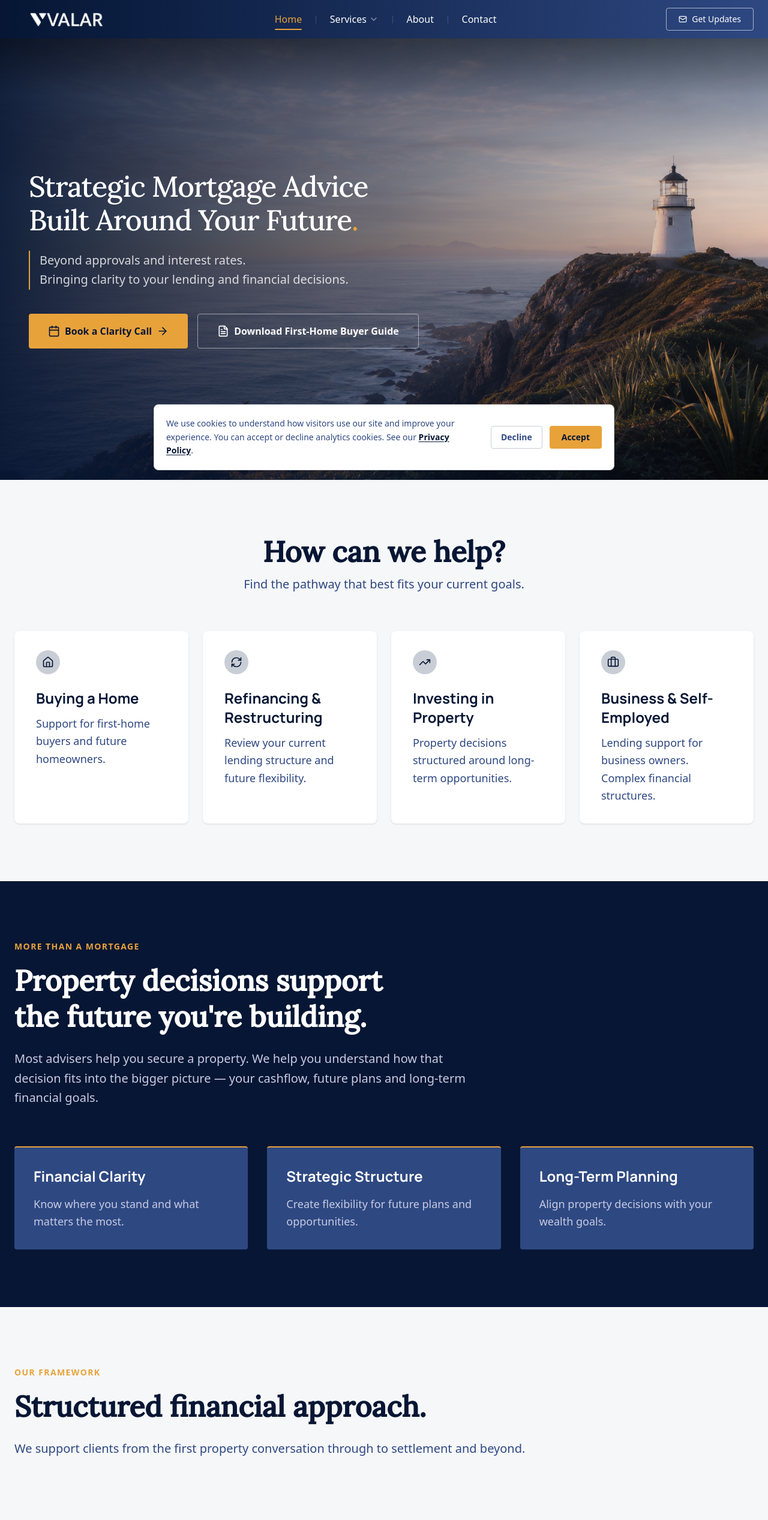
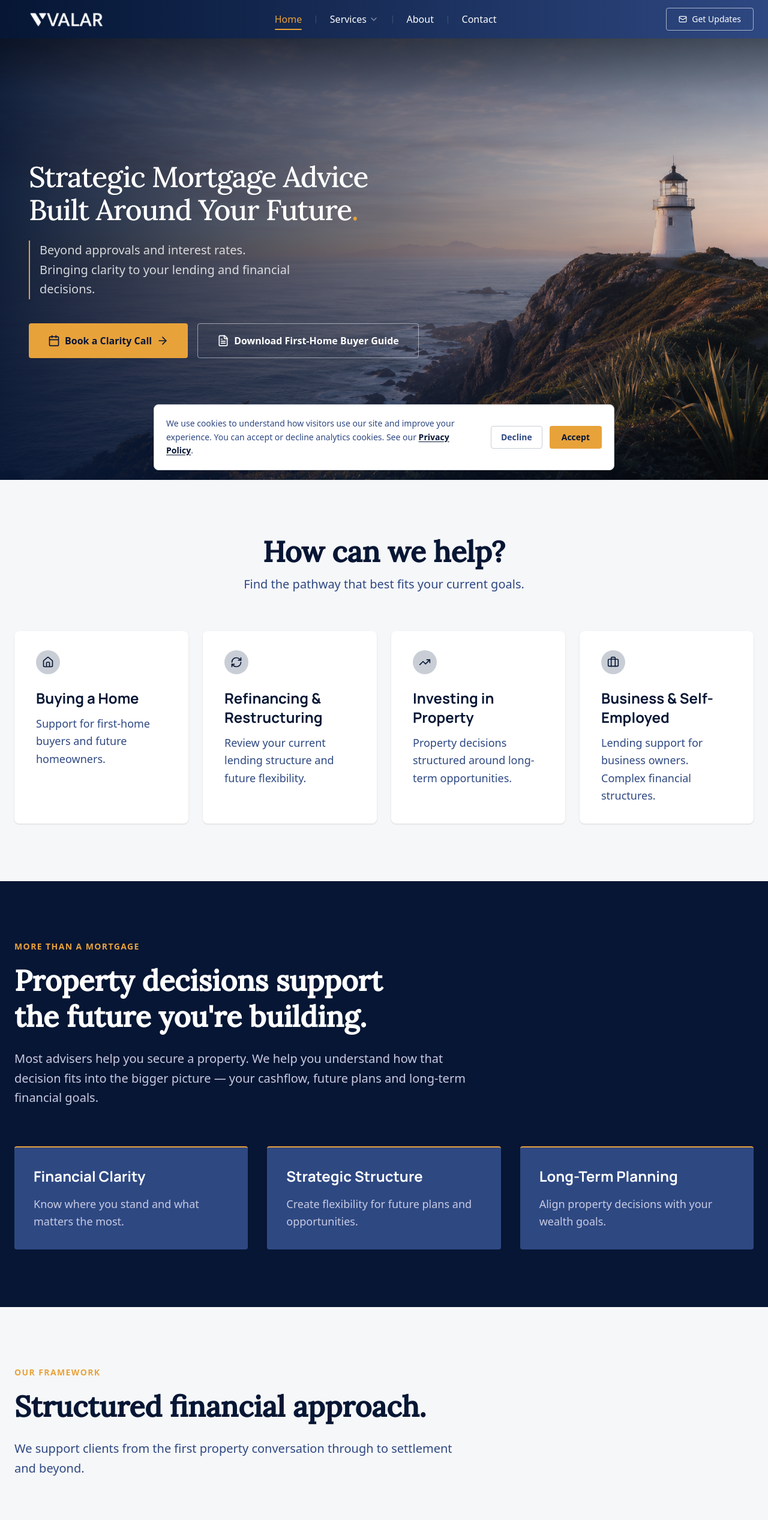
Before and after one commit to DanielBykov/valar-fin-advisory, a Next.js app in the folder web/: page / in a window 1280 px wide. Shown: the top 2534 px of the page at 60% size. Built offline with nearby package versions, Linux system fonts and the light colour scheme.

Commit message:
whitespace-nowrap fix

```diff
--- a/web/src/app/page-content.tsx
+++ b/web/src/app/page-content.tsx
@@ -110,7 +110,7 @@ export default function HomeContent() {
             </motion.h1>
             <motion.p variants={fadeIn} className="text-lg lg:text-xl text-white/80 mb-10 max-w-md leading-relaxed font-light border-l-2 border-valar-amber pl-4">
               Beyond approvals and interest rates.<br />
-              <span className="whitespace-nowrap">Bringing clarity to your lending and financial decisions.</span>
+              <span className="">Bringing clarity to your lending and financial decisions.</span>
             </motion.p>
             <motion.div data-cmp="HomePage.Hero.Cta" variants={fadeIn} className="flex flex-col md:flex-row gap-4">
               <Link href="/book" className="bg-valar-amber hover:bg-valar-amber-hover text-valar-navy px-8 py-4 rounded-sm font-bold text-center transition-colors flex items-center justify-center gap-2">
@@ -193,7 +193,7 @@ export default function HomeContent() {
             <motion.h2 variants={fadeIn} className="text-4xl md:text-5xl font-bold text-valar-navy mb-6 leading-tight">
               Structured financial approach.
             </motion.h2>
-            <motion.p variants={fadeIn} className="text-xl text-valar-indigo leading-relaxed whitespace-nowrap">
+            <motion.p variants={fadeIn} className="text-xl text-valar-indigo leading-relaxed">
               We support clients from the first property conversation through to settlement and beyond.
             </motion.p>
           </motion.div>
@@ -222,7 +222,7 @@ export default function HomeContent() {
                     </div>
                     <div className="self-stretch border-l border-valar-concrete/50 mx-6" />
                     <div className="w-[20rem] flex-shrink-0">
-                      <h3 className="text-xl font-bold text-valar-navy whitespace-nowrap">{step.title}</h3>
+                      <h3 className="text-xl font-bold text-valar-navy">{step.title}</h3>
                     </div>
                     <p className="max-w-[650px] text-base text-valar-indigo leading-relaxed pl-10">{step.desc}</p>
                   </div>
--- a/web/src/app/services/page-content.tsx
+++ b/web/src/app/services/page-content.tsx
@@ -108,7 +108,7 @@ export default function ServicesContent() {
                     Explore more information about deposits, lending options, KiwiSaver, and the full buying process — or download the free guide.
                   </p>
                 </div>
-                <div className="flex-shrink-0 flex items-center gap-2 bg-valar-amber group-hover:bg-valar-amber-hover text-valar-navy font-bold text-sm px-6 py-3.5 rounded-sm transition-colors whitespace-nowrap">
+                <div className="flex-shrink-0 flex items-center gap-2 bg-valar-amber group-hover:bg-valar-amber-hover text-valar-navy font-bold text-sm px-6 py-3.5 rounded-sm transition-colors">
                   <BookOpen className="w-4 h-4" /> Explore Now <ArrowRight className="w-4 h-4 group-hover:translate-x-1 transition-transform" />
                 </div>
               </div>
```
